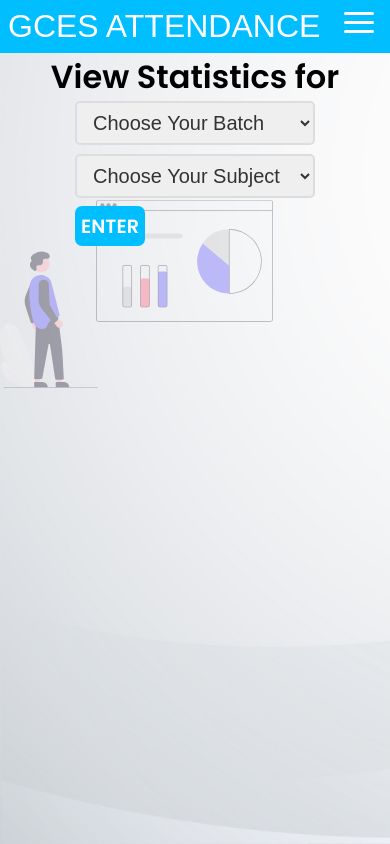
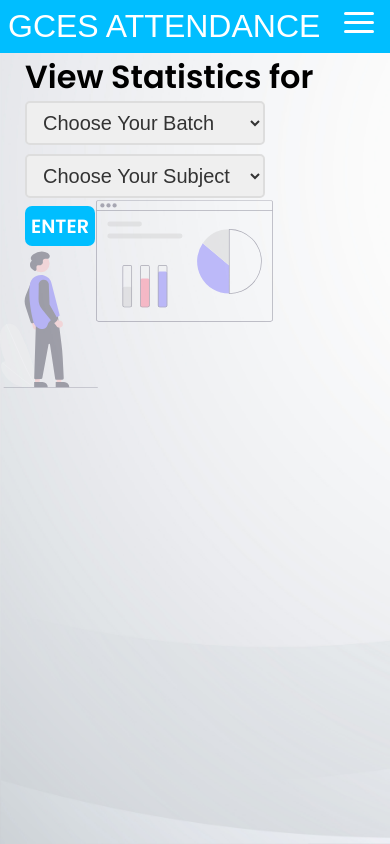
Before and after one commit to Abiral1234/MinorProject1-GCESAttendance, a PHP site: the page made by 1 admin/Statistics.php in a window 390 px wide. Run offline with PHP 8.4, Linux system fonts and the light colour scheme; data that the repository does not hold is empty.

Commit message:
change in css

```diff
--- a/CSS/StatisticsCss3.css
+++ b/CSS/StatisticsCss3.css
@@ -350,7 +350,7 @@ tbody tr:last-of-type {
     }
 }
 
-@media screen and (max-width: 890px){
+@media screen and (max-width: 940px){
     .container{
         flex-direction: column;
         height: 100px;
@@ -364,9 +364,11 @@ tbody tr:last-of-type {
 }
 
 
-@media screen and (max-width: 605px){
+@media screen and (max-width: 620px){
     .container{
         height: auto;
+        padding-left: 25px;
+        align-items: flex-start;
     }
 
     h1{
@@ -377,12 +379,16 @@ tbody tr:last-of-type {
         margin: 0px;
     }
 
+
     .formcontent{
         display: flex;
         height: 145px;
+        align-items: left;
         flex-direction: column;
         justify-content: space-between;
     }
+
+
 
     /* .btn1{
         justify-self: flex-end;
```
